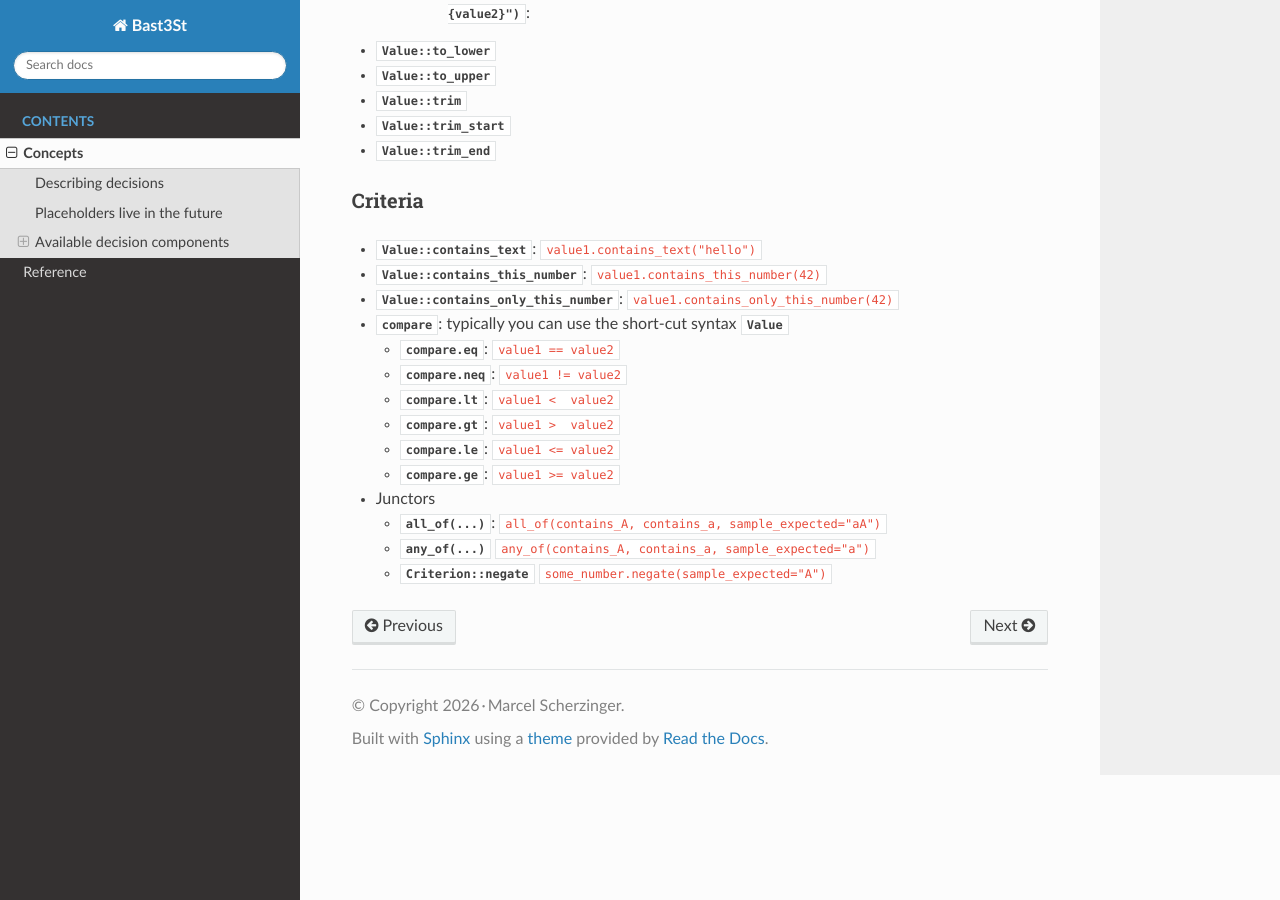
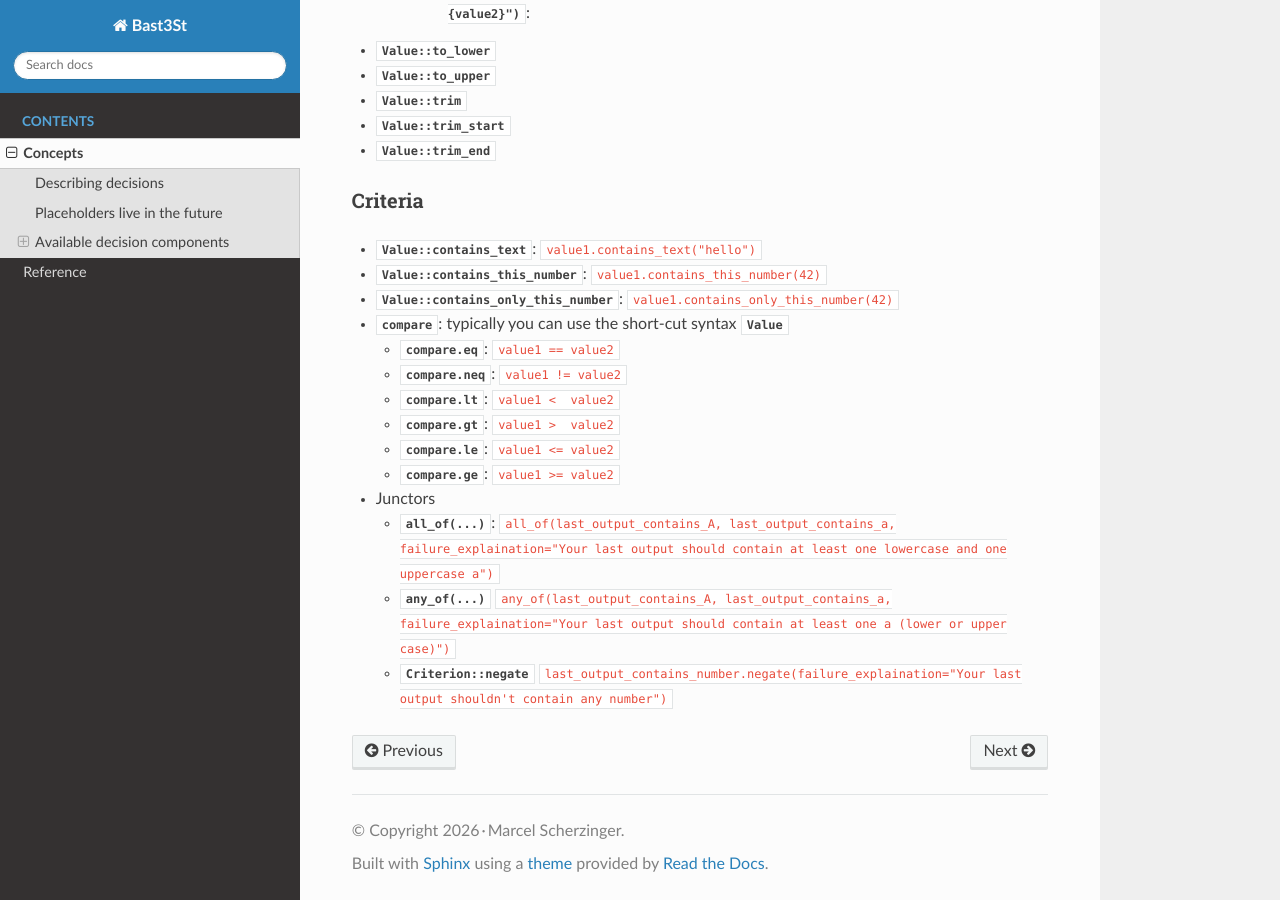
Before and after one commit to Marcel-Scherzinger/bast3st-py, a Sphinx documentation site: the page built from docs/source/concepts.rst, in a window 1280 px wide and 900 px high, scrolled down 1589 px. Built offline with Sphinx 7.4.7 and the Read the Docs theme 3.1.0, drawn with Linux system fonts in a browser that asks for light colours.

Commit message:
decisions: replace sample_expected with failure_explaination

```diff
--- a/docs/source/concepts.rst
+++ b/docs/source/concepts.rst
@@ -103,8 +103,8 @@ Criteria
 - Junctors
 
   - :func:`all_of(...) <bast3st.decisions.all_of>`:
-    :code:`all_of(contains_A, contains_a, sample_expected="aA")`
+    :code:`all_of(last_output_contains_A, last_output_contains_a, failure_explaination="Your last output should contain at least one lowercase and one uppercase a")`
   - :func:`any_of(...) <bast3st.decisions.any_of>`
-    :code:`any_of(contains_A, contains_a, sample_expected="a")`
+    :code:`any_of(last_output_contains_A, last_output_contains_a, failure_explaination="Your last output should contain at least one a (lower or upper case)")`
   - :any:`Criterion::negate <bast3st.decisions.Criterion.negate>`
-    :code:`some_number.negate(sample_expected="A")`
+    :code:`last_output_contains_number.negate(failure_explaination="Your last output shouldn't contain any number")`
```
Also changed, not shown: 2 other files.
